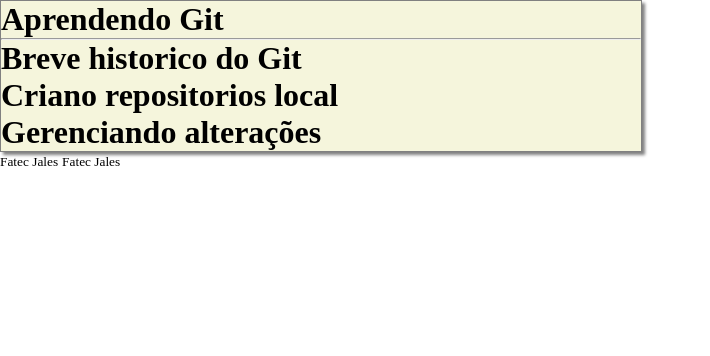
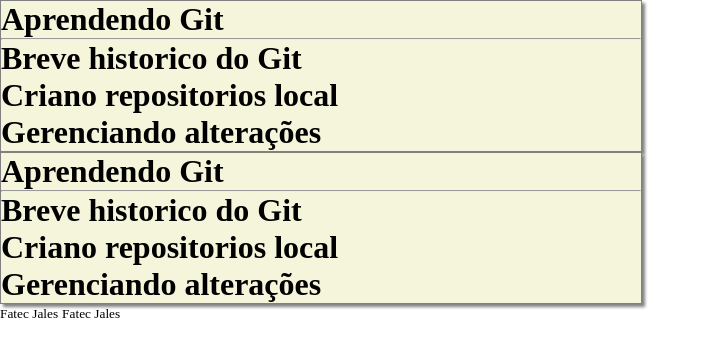
Before and after one commit to c410gab/si_intro_git, a plain HTML site: page index.html in a window 1280 px wide. Shown: the whole page, without its empty margins (0-710 px from the left). Drawn offline with Linux system fonts and the light colour scheme.

```diff
--- a/index.html
+++ b/index.html
@@ -17,6 +17,17 @@
             <li>Gerenciando alterações</li>
         </ul>
     </div>
+
+    <div class="container">
+        <h1> Aprendendo Git<h1>
+        <hr>
+        <ul>
+            <li>Breve historico do Git</li>
+            <li>Criano repositorios local</li>
+            <li>Gerenciando alterações</li>
+        </ul>
+    </div>
+
     <footer>
         <small>Fatec Jales</small>
         <small><a href="http://www.fatecjales.edu.br" target="_bl"></a>Fatec Jales</small>
```
